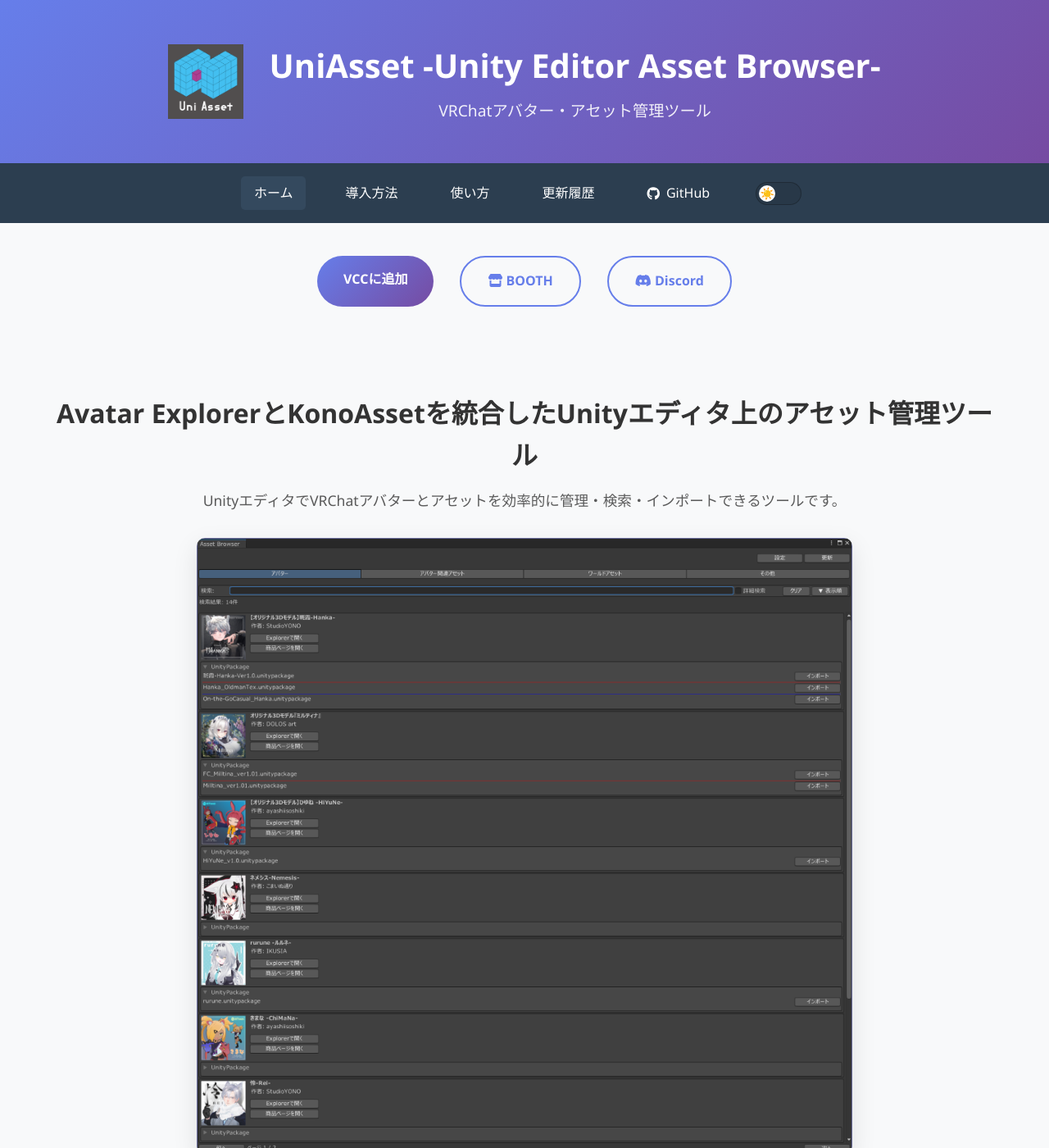
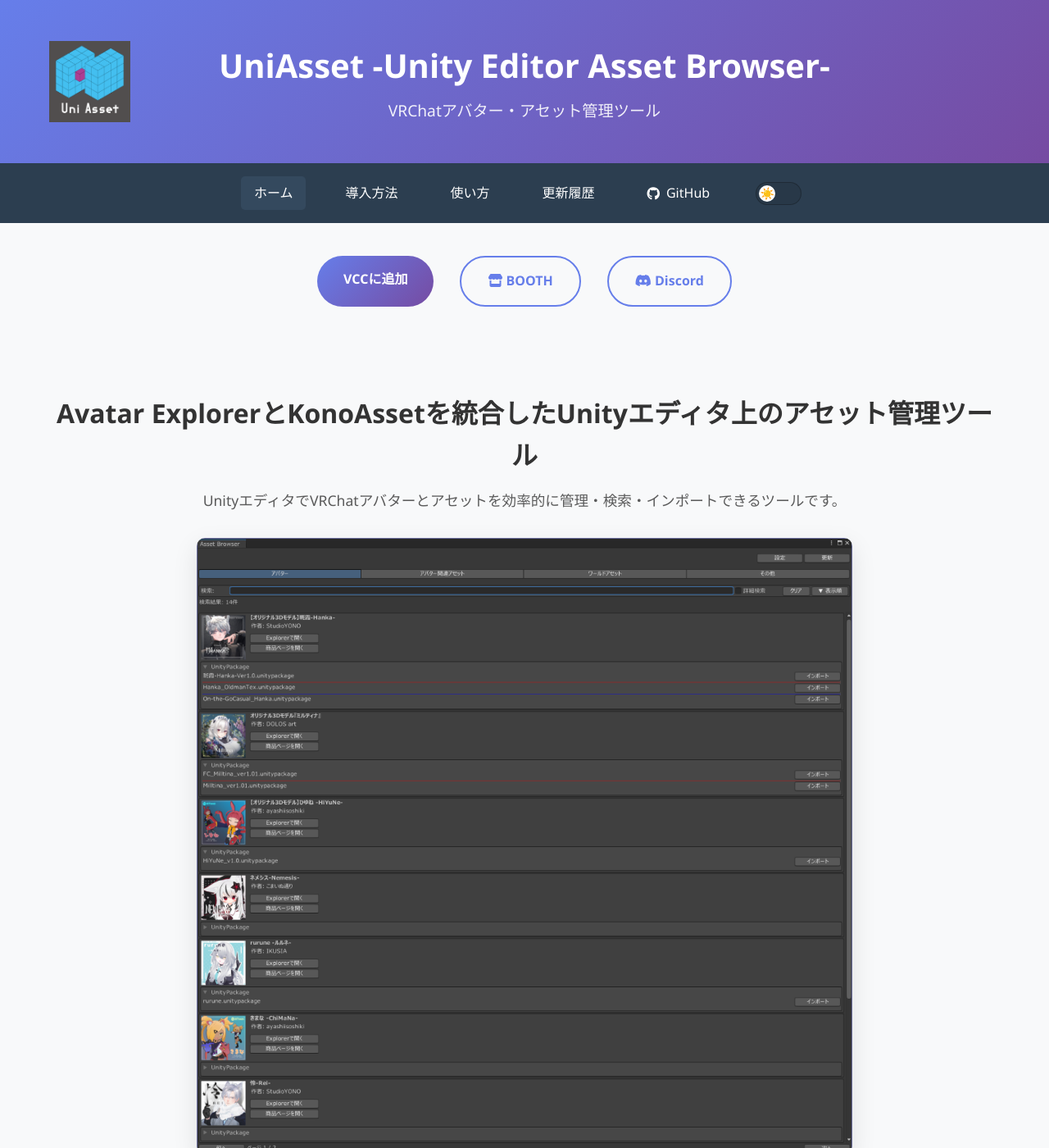
Before and after one commit to puk06/UniAsset-UnityEditorAssetBrowser-, a Jekyll site: the page built from docs/index.html, in a window 1280 px wide and 1400 px high. Shown: the whole window at 82% size. Built offline with Jekyll 4.4.1, drawn with Linux system fonts in a browser that asks for light colours.

Commit message:
ヘッダーのレイアウトを変更し文字を中央揃えに
ロゴを左端に絶対配置し、タイトルとサブタイトルを中央に配置
ロゴサイズもさらに拡大

🤖 Generated with [Claude Code](https://claude.ai/code)

Co-Authored-By: Claude <noreply@anthropic.com>

```diff
--- a/docs/_sass/components/_header.scss
+++ b/docs/_sass/components/_header.scss
@@ -9,6 +9,7 @@ header {
     align-items: center;
     justify-content: center;
     gap: 2rem;
+    position: relative;
   }
 
   .header-text {
@@ -16,9 +17,11 @@ header {
   }
 
   .site-logo {
-    height: calc(2.5rem + 1.2rem + 0.5rem + 1.5rem);
+    height: calc(2.5rem + 1.2rem + 0.5rem + 2rem);
     width: auto;
     object-fit: contain;
+    position: absolute;
+    left: 0;
   }
 
   h1 {
@@ -39,8 +42,9 @@ header {
     }
 
     .site-logo {
-      height: calc(2rem + 1rem + 0.5rem + 1rem);
+      height: calc(2rem + 1rem + 0.5rem + 1.5rem);
       width: auto;
+      position: static;
     }
 
     h1 {
```
